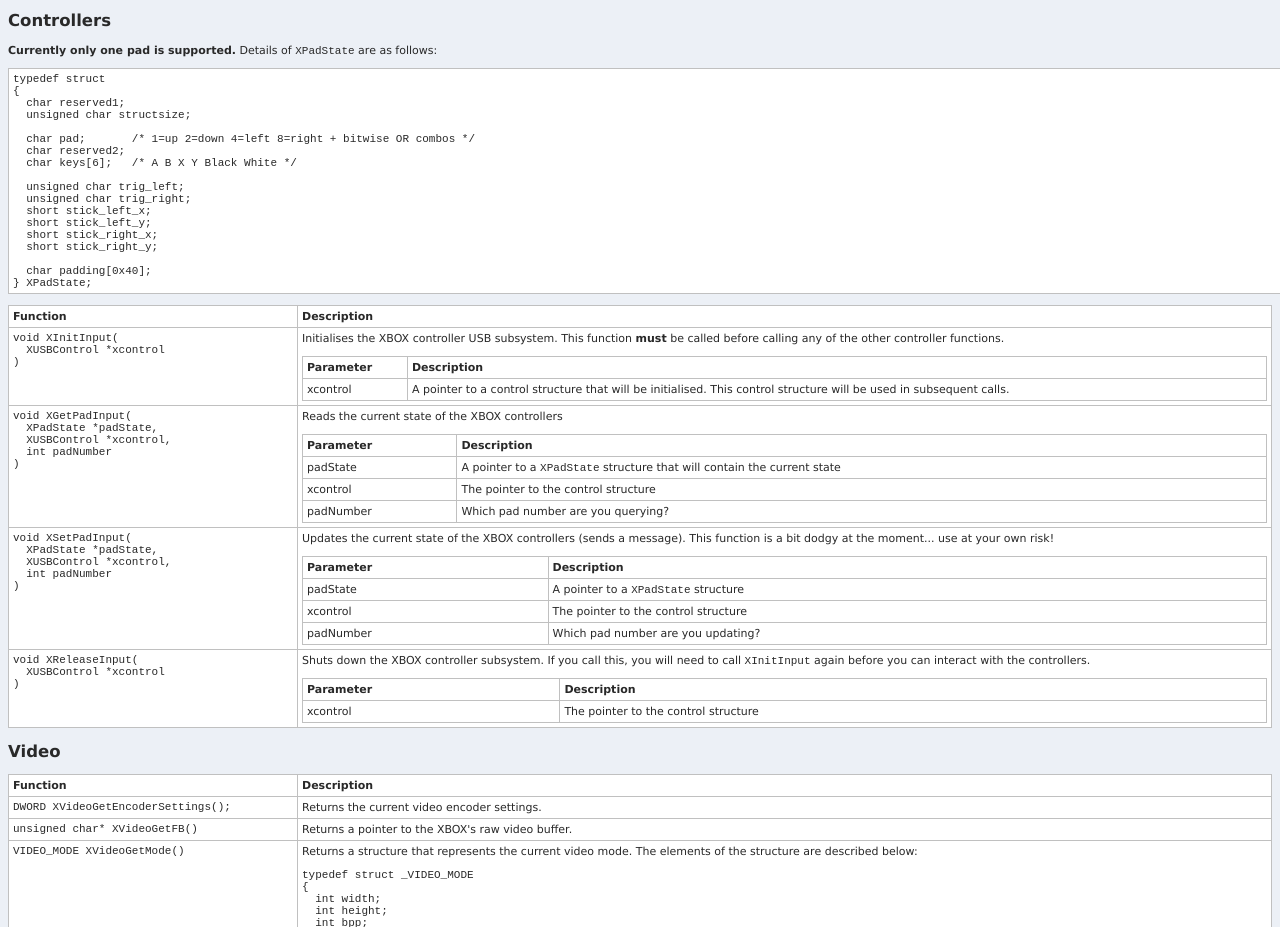
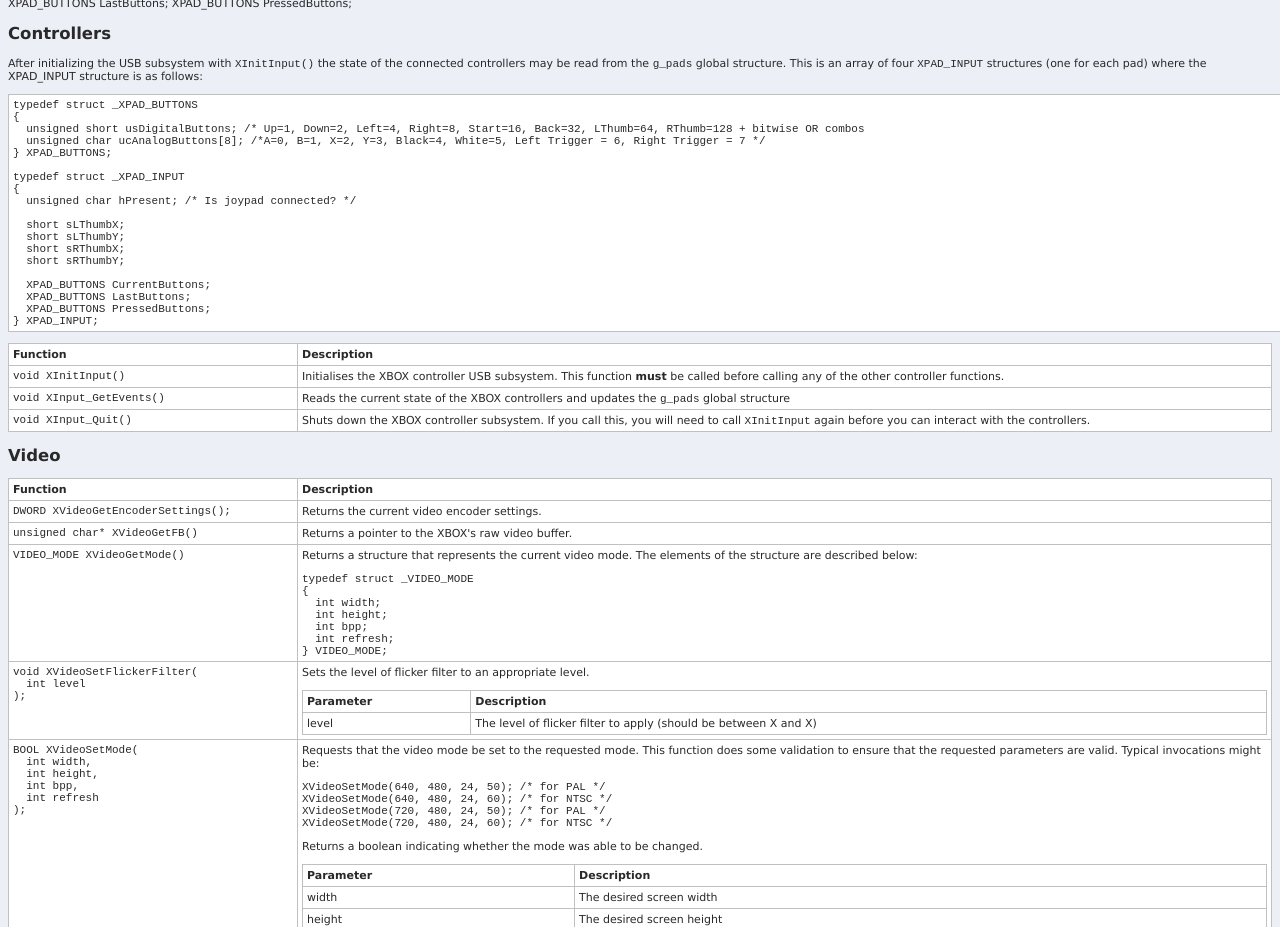
Before and after one commit to XboxDev/OpenXDK, a plain HTML site: page doc/apihal.html in a window 1280 px wide. Shown: the part 3083-4010 px from the top of the page. Drawn offline with Linux system fonts and the light colour scheme.

Commit message:
Update docs on XInput API

```diff
--- a/doc/apihal.html
+++ b/doc/apihal.html
@@ -340,81 +340,47 @@
 </table>
 
 
+	XPAD_BUTTONS	LastButtons;
+	XPAD_BUTTONS	PressedButtons;
+
 <h2>Controllers</h2>
-<b>Currently only one pad is supported.</b>  Details of <code>XPadState</code> are as follows:
+After initializing the USB subsystem with <code>XInitInput()</code> the state of the connected controllers
+may be read from the <code>g_pads</code> global structure. This is an array of four <code>
+XPAD_INPUT</code> structures (one for each pad) where the XPAD_INPUT structure is as follows:<br>
 <pre>
-typedef struct
+typedef struct _XPAD_BUTTONS
 {
-&nbsp;&nbsp;char reserved1;
-&nbsp;&nbsp;unsigned char structsize;
+&nbsp;&nbsp;unsigned short usDigitalButtons; /* Up=1, Down=2, Left=4, Right=8, Start=16, Back=32, LThumb=64, RThumb=128 + bitwise OR combos
+&nbsp;&nbsp;unsigned char ucAnalogButtons[8]; /*A=0, B=1, X=2, Y=3, Black=4, White=5, Left Trigger = 6, Right Trigger = 7 */
+} XPAD_BUTTONS;
 
-&nbsp;&nbsp;char pad;       /* 1=up 2=down 4=left 8=right + bitwise OR combos */
-&nbsp;&nbsp;char reserved2;
-&nbsp;&nbsp;char keys[6];   /* A B X Y Black White */
+typedef struct _XPAD_INPUT
+{
+&nbsp;&nbsp;unsigned char hPresent; /* Is joypad connected? */
 
-&nbsp;&nbsp;unsigned char trig_left;
-&nbsp;&nbsp;unsigned char trig_right;
-&nbsp;&nbsp;short stick_left_x;
-&nbsp;&nbsp;short stick_left_y;
-&nbsp;&nbsp;short stick_right_x;
-&nbsp;&nbsp;short stick_right_y;
+&nbsp;&nbsp;short sLThumbX;
+&nbsp;&nbsp;short sLThumbY;
+&nbsp;&nbsp;short sRThumbX;
+&nbsp;&nbsp;short sRThumbY;
 
-&nbsp;&nbsp;char padding[0x40];
-} XPadState;
+&nbsp;&nbsp;XPAD_BUTTONS CurrentButtons;
+&nbsp;&nbsp;XPAD_BUTTONS LastButtons;
+&nbsp;&nbsp;XPAD_BUTTONS PressedButtons;
+} XPAD_INPUT;
 </pre>
 <p>
 <table>
 <tr><td nowrap width="280"><b>Function</b></td><td><b>Description</b></td></th>
-<tr><td><code>void XInitInput(<br>
-&nbsp;&nbsp;XUSBControl *xcontrol<br>
-)</code></td>
+<tr><td><code>void XInitInput()</code></td>
 <td>Initialises the XBOX controller USB subsystem.  This function <b>must</b> be called before calling any of the other controller functions.
-<p>
-<table>
-<tr><td><b>Parameter</b></td><td><b>Description</b></td></tr>
-<tr><td>xcontrol</td><td>A pointer to a control structure that will be initialised.  This control structure will be used in subsequent calls.</td></tr>
-</table>
 </td></tr>
 
-<tr><td><code>void XGetPadInput(<br>
-&nbsp;&nbsp;XPadState *padState,<br>
-&nbsp;&nbsp;XUSBControl *xcontrol,<br>
-&nbsp;&nbsp;int padNumber<br>
-)</code></td>
-<td>Reads the current state of the XBOX controllers
-<p>
-<table>
-<tr><td><b>Parameter</b></td><td><b>Description</b></td></tr>
-<tr><td>padState</td><td>A pointer to a <code>XPadState</code> structure that will contain the current state</td></tr>
-<tr><td>xcontrol</td><td>The pointer to the control structure</td></tr>
-<tr><td>padNumber</td><td>Which pad number are you querying?</td></tr>
-</table>
+<tr><td><code>void XInput_GetEvents()</code></td>
+<td>Reads the current state of the XBOX controllers and updates the <code>g_pads</code> global structure
 </td></tr>
 
-<tr><td><code>void XSetPadInput(<br>
-&nbsp;&nbsp;XPadState *padState,<br>
-&nbsp;&nbsp;XUSBControl *xcontrol,<br>
-&nbsp;&nbsp;int padNumber<br>
-)</code></td>
-<td>Updates the current state of the XBOX controllers (sends a message). This function is a bit dodgy at the moment... use at your own risk!
-<p>
-<table>
-<tr><td><b>Parameter</b></td><td><b>Description</b></td></tr>
-<tr><td>padState</td><td>A pointer to a <code>XPadState</code> structure</td></tr>
-<tr><td>xcontrol</td><td>The pointer to the control structure</td></tr>
-<tr><td>padNumber</td><td>Which pad number are you updating?</td></tr>
-</table>
-</td></tr>
-
-<tr><td><code>void XReleaseInput(<br>
-&nbsp;&nbsp;XUSBControl *xcontrol<br>
-)</code></td>
+<tr><td><code>void XInput_Quit()</code></td>
 <td>Shuts down the XBOX controller subsystem.  If you call this, you will need to call <code>XInitInput</code> again before you can interact with the controllers.
-<p>
-<table>
-<tr><td><b>Parameter</b></td><td><b>Description</b></td></tr>
-<tr><td>xcontrol</td><td>The pointer to the control structure</td></tr>
-</table>
 </td></tr>
 </table>
 
```
